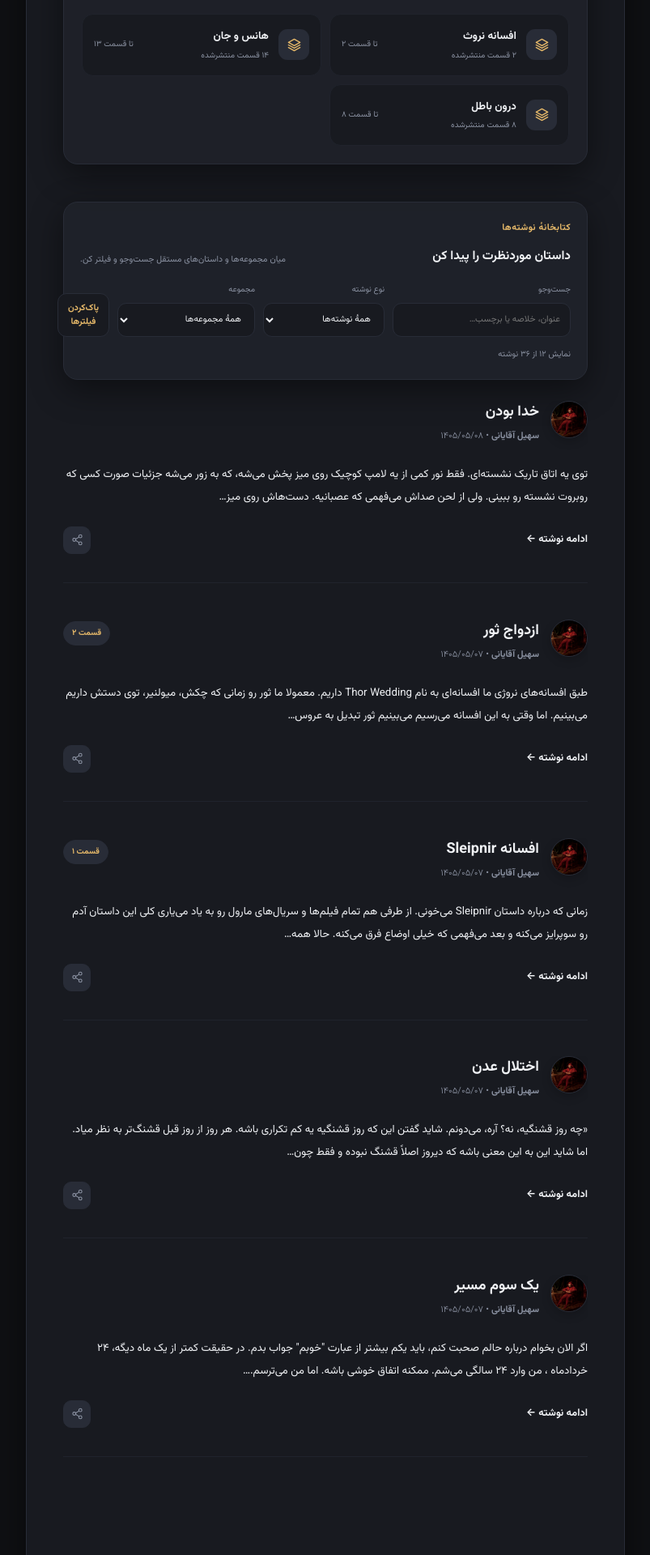
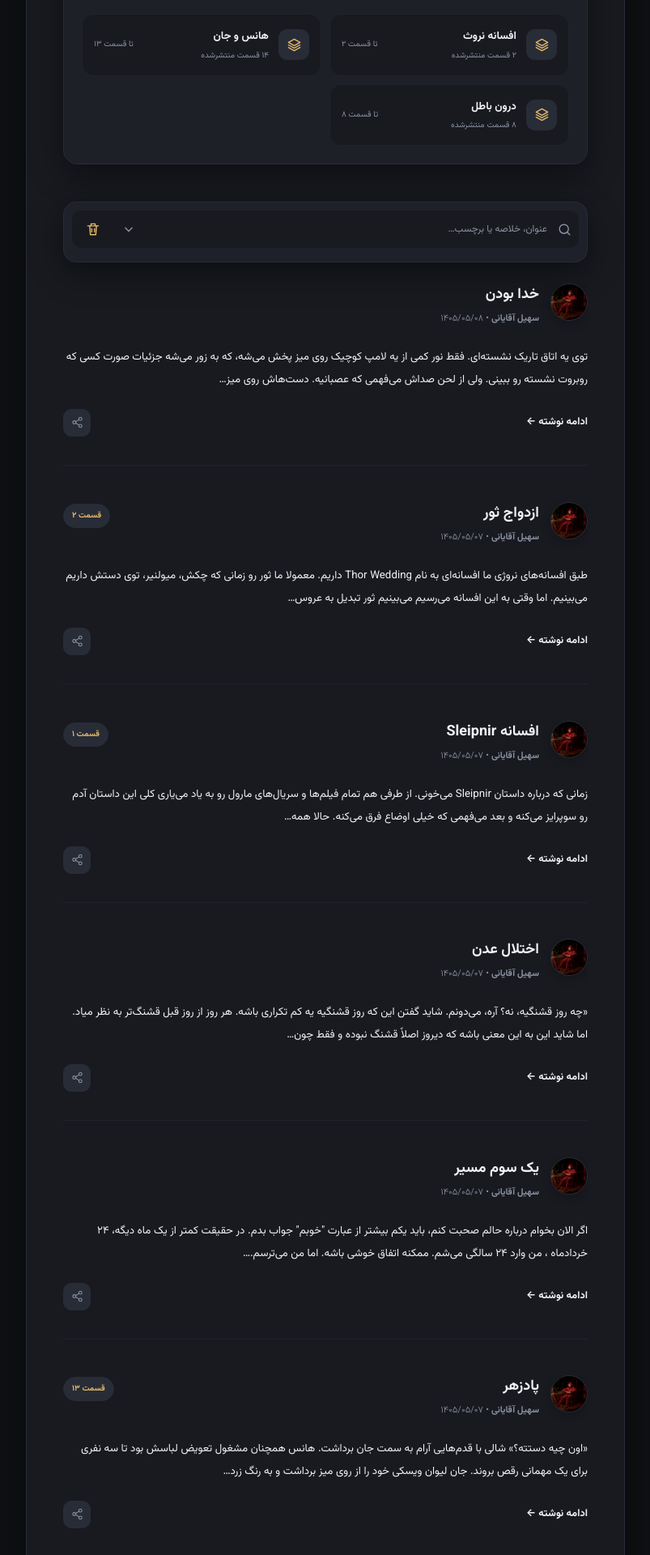
Before and after one commit to Soheil-Aghayani/Coffpen, a Jekyll site: the page index.html, which Jekyll copies as it is, in a window 1280 px wide. Shown: the part 513-2433 px from the top of the page at 81% size, without its empty margins (238-1041 px from the left). Built offline with Jekyll 4.4.1, drawn with Linux system fonts in a browser that asks for light colours.

Commit message:
Compact homepage story filters

```diff
--- a/assets/css/style.css
+++ b/assets/css/style.css
@@ -918,35 +918,140 @@ nav ul li a:hover, .theme-toggle-btn:hover {
 
 .post-library-controls {
     margin: 0 0 26px;
-    padding: 20px;
-    border: 1px solid var(--border-color);
-    border-radius: 18px;
+    padding: 10px;
+    border: 1px solid var(--border-color);
+    border-radius: 16px;
     background: color-mix(in srgb, var(--bg-card) 92%, transparent);
     box-shadow: var(--shadow-box);
 }
 
-.post-library-heading {
-    display: flex;
-    align-items: flex-end;
-    justify-content: space-between;
-    gap: 18px;
-    margin-bottom: 16px;
-}
-
-.post-library-heading h2 {
-    margin: 3px 0 0;
-    font-size: 1.15em;
-}
-
-.post-library-heading > p {
-    margin: 0;
-    color: var(--text-muted);
-    font-size: 8pt;
+.post-library-title,
+.post-search-field {
+    position: absolute;
+    width: 1px;
+    height: 1px;
+    padding: 0;
+    margin: -1px;
+    overflow: hidden;
+    clip: rect(0, 0, 0, 0);
+    white-space: nowrap;
+    border: 0;
+}
+
+.post-library-searchbar {
+    display: grid;
+    grid-template-columns: auto minmax(0, 1fr) 40px 40px;
+    align-items: center;
+    gap: 4px;
+    min-height: 46px;
+    padding: 0 7px 0 4px;
+    border: 1px solid transparent;
+    border-radius: 12px;
+    background: var(--bg-box);
+    transition: border-color 0.2s ease, box-shadow 0.2s ease;
+}
+
+.post-library-searchbar:focus-within {
+    border-color: var(--text-accent);
+    box-shadow: 0 0 0 3px color-mix(in srgb, var(--text-accent) 12%, transparent);
+}
+
+.post-search-icon {
+    width: 19px;
+    height: 19px;
+    color: var(--text-muted);
+    stroke: currentColor;
+    stroke-width: 1.8;
+    stroke-linecap: round;
+}
+
+.post-library-searchbar > input {
+    width: 100%;
+    min-width: 0;
+    height: 44px;
+    padding: 0 8px;
+    border: 0;
+    background: transparent;
+    color: var(--text-main);
+    font-family: inherit;
+    font-size: 9pt;
+    outline: none;
+}
+
+.post-library-searchbar > input::placeholder {
+    color: var(--text-muted);
+}
+
+.post-library-icon-button {
+    display: inline-grid;
+    place-items: center;
+    width: 38px;
+    height: 38px;
+    padding: 0;
+    border: 0;
+    border-radius: 10px;
+    background: transparent;
+    color: var(--text-muted);
+    cursor: pointer;
+    transition: color 0.2s ease, background 0.2s ease, transform 0.2s ease;
+}
+
+.post-library-icon-button svg {
+    width: 20px;
+    height: 20px;
+    stroke: currentColor;
+    stroke-width: 1.7;
+    stroke-linecap: round;
+    stroke-linejoin: round;
+}
+
+.post-library-icon-button:hover,
+.post-library-icon-button:focus-visible {
+    background: var(--bg-tag);
+    color: var(--text-accent);
+    outline: none;
+}
+
+.post-advanced-toggle[aria-expanded="true"] {
+    color: var(--text-accent);
+    background: var(--bg-tag);
+}
+
+.post-advanced-toggle svg {
+    transition: transform 0.22s ease;
+}
+
+.post-advanced-toggle[aria-expanded="true"] svg {
+    transform: rotate(180deg);
+}
+
+.post-filter-reset {
+    color: var(--text-accent);
+}
+
+.post-library-advanced {
+    padding: 12px 6px 2px;
+    animation: postFiltersReveal 0.2s ease both;
+}
+
+.post-library-advanced[hidden] {
+    display: none;
+}
+
+@keyframes postFiltersReveal {
+    from {
+        opacity: 0;
+        transform: translateY(-5px);
+    }
+    to {
+        opacity: 1;
+        transform: translateY(0);
+    }
 }
 
 .post-library-fields {
     display: grid;
-    grid-template-columns: minmax(220px, 1.5fr) minmax(150px, 0.7fr) minmax(170px, 0.8fr) auto;
+    grid-template-columns: repeat(2, minmax(0, 1fr));
     align-items: end;
     gap: 10px;
 }
@@ -960,8 +1065,7 @@ nav ul li a:hover, .theme-toggle-btn:hover {
 }
 
 .post-library-fields input,
-.post-library-fields select,
-.post-filter-reset {
+.post-library-fields select {
     min-height: 42px;
     padding: 9px 12px;
     border: 1px solid var(--border-color);
@@ -984,20 +1088,9 @@ nav ul li a:hover, .theme-toggle-btn:hover {
     cursor: not-allowed;
 }
 
-.post-filter-reset {
-    color: var(--text-accent);
-    font-weight: 700;
-    cursor: pointer;
-}
-
-.post-filter-reset:hover {
-    border-color: var(--text-accent);
-    background: var(--bg-tag);
-}
-
 .post-filter-status {
-    min-height: 18px;
-    margin-top: 12px;
+    min-height: 0;
+    margin: 7px 9px 0;
     color: var(--text-muted);
     font-size: 7.75pt;
 }
@@ -1052,35 +1145,56 @@ nav ul li a:hover, .theme-toggle-btn:hover {
     to { transform: rotate(360deg); }
 }
 
-@media screen and (max-width: 860px) {
-    .post-library-fields {
-        grid-template-columns: repeat(2, minmax(0, 1fr));
-    }
-
-    .post-search-field {
-        grid-column: 1 / -1;
-    }
-}
-
 @media screen and (max-width: 520px) {
     .post-library-controls {
-        padding: 16px;
+        margin-bottom: 18px;
+        padding: 7px;
+        border-radius: 14px;
     }
 
-    .post-library-heading {
-        display: block;
+    .post-library-searchbar {
+        grid-template-columns: auto minmax(0, 1fr) 38px 38px;
+        min-height: 44px;
+        padding-right: 6px;
     }
 
-    .post-library-heading > p {
-        margin-top: 7px;
+    .post-search-icon {
+        width: 18px;
+        height: 18px;
     }
 
+    .post-library-searchbar > input {
+        height: 42px;
+        font-size: 8.5pt;
+    }
+
+    .post-library-icon-button {
+        width: 36px;
+        height: 36px;
+    }
+
+    .post-library-advanced {
+        padding: 9px 3px 2px;
+    }
+
     .post-library-fields {
-        grid-template-columns: 1fr;
+        grid-template-columns: 1fr 1fr;
+        gap: 7px;
     }
 
-    .post-search-field {
-        grid-column: auto;
+    .post-library-fields label {
+        font-size: 7pt;
+    }
+
+    .post-library-fields select {
+        min-height: 40px;
+        padding: 8px 9px;
+        font-size: 7.5pt;
+    }
+
+    .post-filter-status {
+        margin-top: 5px;
+        font-size: 7.25pt;
     }
 }
 
--- a/assets/js/main.js
+++ b/assets/js/main.js
@@ -382,6 +382,8 @@ function initPostRegistry() {
     const kindInput = document.getElementById('postKindFilter');
     const seriesInput = document.getElementById('postSeriesFilter');
     const resetButton = document.getElementById('postFilterReset');
+    const advancedToggle = document.getElementById('postAdvancedToggle');
+    const advancedFilters = document.getElementById('postAdvancedFilters');
     const filterStatus = document.getElementById('postFilterStatus');
     const sentinel = document.getElementById('postLoadSentinel');
     const loadStatus = document.getElementById('postLoadStatus');
@@ -403,6 +405,7 @@ function initPostRegistry() {
     const requestedTag = params.get('tag') || '';
     const requestedKind = params.get('kind') || 'all';
     const requestedSearch = params.get('q') || '';
+    const hasRequestedAdvancedFilters = requestedSeries !== 'all' || Boolean(requestedTag) || requestedKind !== 'all';
     const seriesNames = Array.from(new Set(posts.map(function (post) {
         return post.series || '';
     }).filter(Boolean))).sort(function (first, second) {
@@ -421,6 +424,18 @@ function initPostRegistry() {
         if (seriesInput && seriesInput.value !== 'all') kindInput.value = 'series';
     }
     if (searchInput) searchInput.value = requestedSearch;
+
+    function setAdvancedFiltersOpen(shouldOpen) {
+        if (!advancedToggle || !advancedFilters) return;
+        advancedFilters.hidden = !shouldOpen;
+        advancedToggle.setAttribute('aria-expanded', shouldOpen ? 'true' : 'false');
+        advancedToggle.setAttribute(
+            'aria-label',
+            shouldOpen ? 'بستن فیلترهای پیشرفته' : 'باز کردن فیلترهای پیشرفته'
+        );
+    }
+
+    setAdvancedFiltersOpen(hasRequestedAdvancedFilters);
 
     function normalizeLibraryText(value) {
         return String(value || '')
@@ -518,6 +533,14 @@ function initPostRegistry() {
 
     function updateFilterStatus() {
         if (!filterStatus) return;
+        const search = searchInput ? searchInput.value.trim() : '';
+        const kind = kindInput ? kindInput.value : 'all';
+        const series = seriesInput ? seriesInput.value : 'all';
+        const hasActiveFilter = Boolean(search || requestedTag || kind !== 'all' || series !== 'all');
+        if (!hasActiveFilter) {
+            filterStatus.textContent = '';
+            return;
+        }
         const visible = Math.min(renderedCount, filteredPosts.length);
         let message = 'نمایش ' + visible.toLocaleString('fa-IR') + ' از ' +
             filteredPosts.length.toLocaleString('fa-IR') + ' نوشته';
@@ -596,6 +619,11 @@ function initPostRegistry() {
         seriesInput.addEventListener('change', function () {
             if (seriesInput.value !== 'all' && kindInput) kindInput.value = 'series';
             applyLibraryFilters();
+        });
+    }
+    if (advancedToggle && advancedFilters) {
+        advancedToggle.addEventListener('click', function () {
+            setAdvancedFiltersOpen(advancedFilters.hidden);
         });
     }
     if (resetButton) {
--- a/index.html
+++ b/index.html
@@ -29,7 +29,7 @@
     <link rel="preconnect" href="https://fonts.googleapis.com">
     <link rel="preconnect" href="https://fonts.gstatic.com" crossorigin>
     <link href="https://fonts.googleapis.com/css2?family=Vazirmatn:wght@300;400;500;700&display=swap" rel="stylesheet">
-    <link rel="stylesheet" href="assets/css/style.css?v=20260730-6">
+    <link rel="stylesheet" href="assets/css/style.css?v=20260730-7">
 </head>
 <body>
     <div class="blackthemeBox">
@@ -83,18 +83,29 @@
             </section>
 
             <section class="post-library-controls" aria-labelledby="post-library-title">
-                <div class="post-library-heading">
-                    <div>
-                        <p class="eyebrow">کتابخانهٔ نوشته‌ها</p>
-                        <h2 id="post-library-title">داستان موردنظرت را پیدا کن</h2>
-                    </div>
-                    <p>میان مجموعه‌ها و داستان‌های مستقل جست‌وجو و فیلتر کن.</p>
+                <h2 id="post-library-title" class="post-library-title">جست‌وجو در نوشته‌ها</h2>
+                <div class="post-library-searchbar">
+                    <svg class="post-search-icon" aria-hidden="true" viewBox="0 0 24 24" fill="none">
+                        <circle cx="11" cy="11" r="7"></circle>
+                        <path d="m20 20-4-4"></path>
+                    </svg>
+                    <label class="post-search-field" for="postSearch">جست‌وجو در نوشته‌ها</label>
+                    <input type="search" id="postSearch" placeholder="عنوان، خلاصه یا برچسب…" autocomplete="off">
+                    <button type="button" id="postAdvancedToggle" class="post-library-icon-button post-advanced-toggle"
+                        aria-expanded="false" aria-controls="postAdvancedFilters" aria-label="باز کردن فیلترهای پیشرفته"
+                        title="فیلترهای پیشرفته">
+                        <svg aria-hidden="true" viewBox="0 0 24 24" fill="none"><path d="m7 10 5 5 5-5"></path></svg>
+                    </button>
+                    <button type="button" id="postFilterReset" class="post-library-icon-button post-filter-reset"
+                        aria-label="پاک کردن جست‌وجو و فیلترها" title="پاک کردن جست‌وجو و فیلترها">
+                        <svg aria-hidden="true" viewBox="0 0 24 24" fill="none">
+                            <path d="M4 7h16"></path><path d="M9 7V4h6v3"></path>
+                            <path d="m7 7 1 13h8l1-13"></path><path d="M10 11v5M14 11v5"></path>
+                        </svg>
+                    </button>
                 </div>
-                <div class="post-library-fields">
-                    <label class="post-search-field">
-                        <span>جست‌وجو</span>
-                        <input type="search" id="postSearch" placeholder="عنوان، خلاصه یا برچسب…" autocomplete="off">
-                    </label>
+                <div id="postAdvancedFilters" class="post-library-advanced" hidden>
+                    <div class="post-library-fields">
                     <label>
                         <span>نوع نوشته</span>
                         <select id="postKindFilter">
@@ -109,7 +120,7 @@
                             <option value="all">همهٔ مجموعه‌ها</option>
                         </select>
                     </label>
-                    <button type="button" id="postFilterReset" class="post-filter-reset">پاک‌کردن فیلترها</button>
+                    </div>
                 </div>
                 <div id="postFilterStatus" class="post-filter-status" aria-live="polite"></div>
             </section>
@@ -136,6 +147,6 @@
     <script>
         document.write('<script src="posts/posts-data.js?v=' + Date.now() + '"><\/script>');
     </script>
-    <script src="assets/js/main.js?v=20260730-6"></script>
+    <script src="assets/js/main.js?v=20260730-7"></script>
 </body>
 </html>
```
